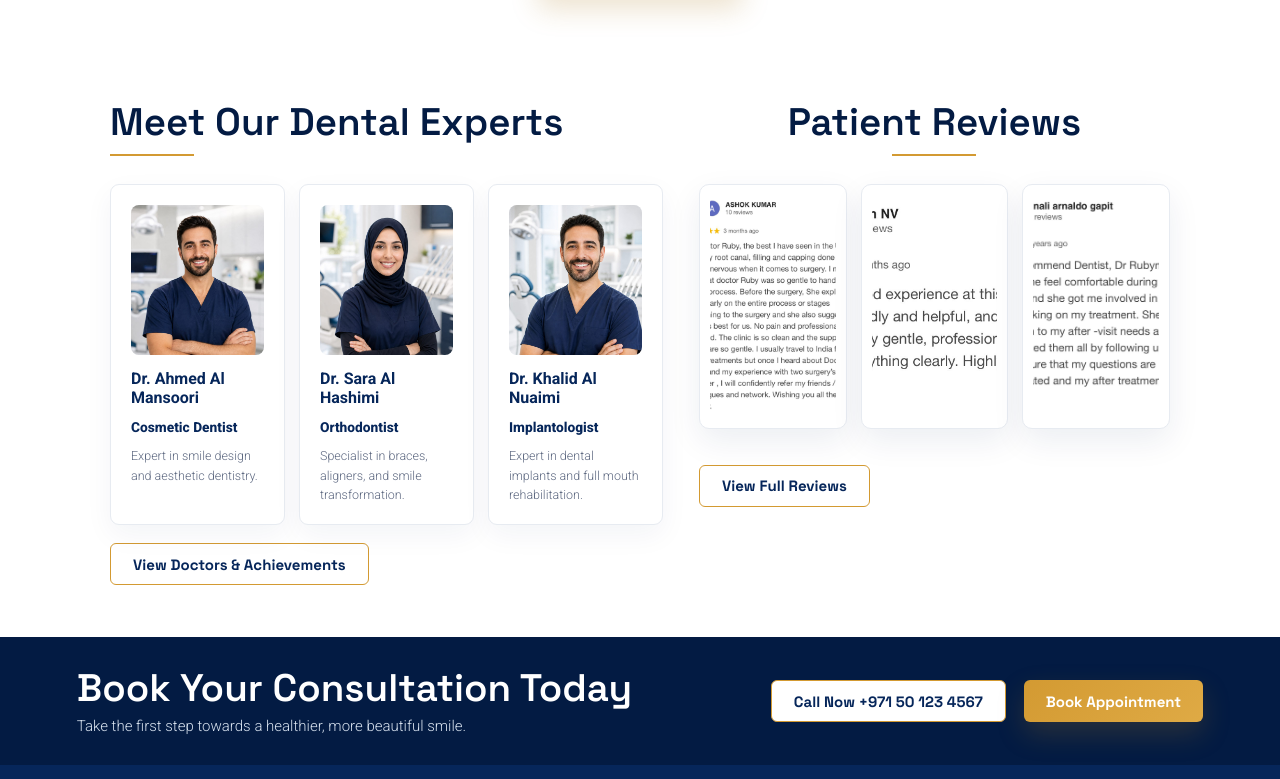
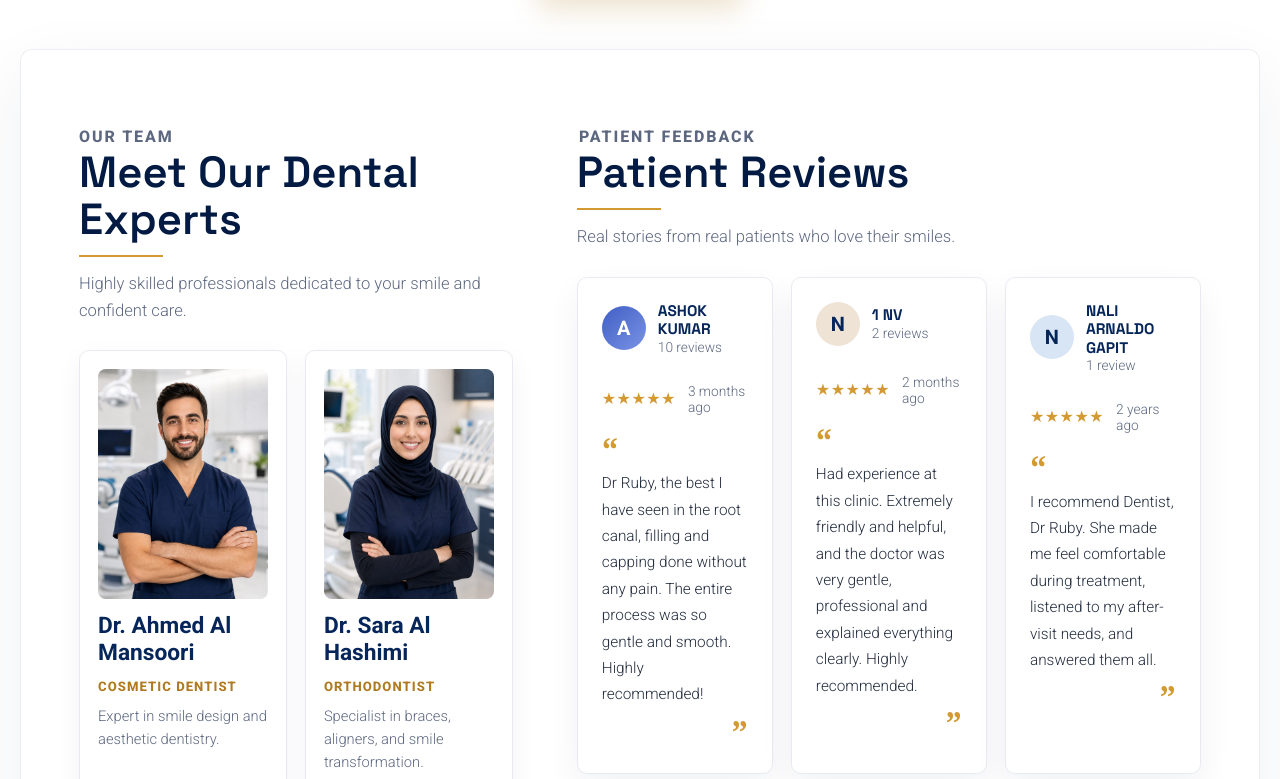
Before and after one commit to Fazilfazi991/dental, a plain HTML site: page index.html in a window 1280 px wide. Shown: the part 4181-4960 px from the top of the page. Drawn offline with Linux system fonts and the light colour scheme.

Commit message:
Redesign homepage experts and reviews section

```diff
--- a/index.html
+++ b/index.html
@@ -422,12 +422,14 @@
         </div>
       </section>
 
-      <section class="section split-row reveal">
+      <section class="section split-row experts-feedback reveal">
         <div id="team">
           <div class="section-title">
+            <p class="eyebrow">Our Team</p>
             <h2>Meet Our Dental Experts</h2>
+            <p>Highly skilled professionals dedicated to your smile and confident care.</p>
           </div>
-          <div class="doctor-grid">
+          <div class="doctor-grid home-doctor-grid">
             <article class="doctor-card">
               <img class="doctor-photo" src="assets/doctor-ahmed-opt.jpg" alt="Dr. Ahmed Al Mansoori" />
               <h3>Dr. Ahmed Al Mansoori</h3>
@@ -440,29 +442,67 @@
               <p>Orthodontist</p>
               <small>Specialist in braces, aligners, and smile transformation.</small>
             </article>
-            <article class="doctor-card">
-              <img class="doctor-photo" src="assets/doctor-khalid-opt.jpg" alt="Dr. Khalid Al Nuaimi" />
-              <h3>Dr. Khalid Al Nuaimi</h3>
-              <p>Implantologist</p>
-              <small>Expert in dental implants and full mouth rehabilitation.</small>
-            </article>
           </div>
           <a class="button secondary team-link" href="doctors.html">View Doctors & Achievements</a>
         </div>
 
         <div>
-          <div class="section-title centered">
+          <div class="section-title">
+            <p class="eyebrow">Patient Feedback</p>
             <h2>Patient Reviews</h2>
+            <p>Real stories from real patients who love their smiles.</p>
           </div>
           <div class="home-review-grid">
-            <article class="review-card">
-              <img src="assets/reviews/review-01.jpeg" alt="Dentiva patient review screenshot 01" loading="lazy" />
+            <article class="home-review-card">
+              <div class="review-author">
+                <span class="review-avatar">A</span>
+                <div>
+                  <strong>Ashok Kumar</strong>
+                  <small>10 reviews</small>
+                </div>
+              </div>
+              <div class="review-stars" aria-label="5 star review">
+                <span>&#9733;&#9733;&#9733;&#9733;&#9733;</span>
+                <small>3 months ago</small>
+              </div>
+              <p>
+                Dr Ruby, the best I have seen in the root canal, filling and capping done
+                without any pain. The entire process was so gentle and smooth. Highly recommended!
+              </p>
             </article>
-            <article class="review-card">
-              <img src="assets/reviews/review-02.jpeg" alt="Dentiva patient review screenshot 02" loading="lazy" />
+            <article class="home-review-card">
+              <div class="review-author">
+                <span class="review-avatar warm">N</span>
+                <div>
+                  <strong>1 NV</strong>
+                  <small>2 reviews</small>
+                </div>
+              </div>
+              <div class="review-stars" aria-label="5 star review">
+                <span>&#9733;&#9733;&#9733;&#9733;&#9733;</span>
+                <small>2 months ago</small>
+              </div>
+              <p>
+                Had experience at this clinic. Extremely friendly and helpful, and the doctor was
+                very gentle, professional and explained everything clearly. Highly recommended.
+              </p>
             </article>
-            <article class="review-card">
-              <img src="assets/reviews/review-03.jpeg" alt="Dentiva patient review screenshot 03" loading="lazy" />
+            <article class="home-review-card">
+              <div class="review-author">
+                <span class="review-avatar cool">N</span>
+                <div>
+                  <strong>Nali Arnaldo Gapit</strong>
+                  <small>1 review</small>
+                </div>
+              </div>
+              <div class="review-stars" aria-label="5 star review">
+                <span>&#9733;&#9733;&#9733;&#9733;&#9733;</span>
+                <small>2 years ago</small>
+              </div>
+              <p>
+                I recommend Dentist, Dr Ruby. She made me feel comfortable during treatment,
+                listened to my after-visit needs, and answered them all.
+              </p>
             </article>
           </div>
           <a class="button secondary team-link" href="reviews.html">View Full Reviews</a>
--- a/script.js
+++ b/script.js
@@ -1,5 +1,5 @@
 const revealItems = document.querySelectorAll(
-  ".reveal, .service-card, .kids-care-grid article, .process-grid article, .feature-grid article, .gallery-case, .review-card, .doctor-card, .doctor-achievements article, .testimonial-grid article"
+  ".reveal, .service-card, .kids-care-grid article, .process-grid article, .feature-grid article, .gallery-case, .review-card, .home-review-card, .doctor-card, .doctor-achievements article, .testimonial-grid article"
 );
 
 const siteHeader = document.querySelector(".site-header");
--- a/styles.css
+++ b/styles.css
@@ -1298,6 +1298,32 @@ textarea {
   gap: 36px;
 }
 
+.experts-feedback {
+  width: min(1500px, calc(100% - 40px));
+  grid-template-columns: minmax(0, 0.82fr) minmax(0, 1.18fr);
+  gap: clamp(42px, 5vw, 76px);
+  padding: clamp(42px, 5vw, 58px);
+  background: rgba(255, 255, 255, 0.82);
+  border: 1px solid rgba(6, 38, 90, 0.08);
+  border-radius: 12px;
+  box-shadow: 0 24px 70px rgba(6, 38, 90, 0.07);
+}
+
+.experts-feedback .section-title {
+  margin-bottom: 26px;
+}
+
+.experts-feedback .section-title p:not(.eyebrow) {
+  max-width: none;
+  margin: 14px 0 0;
+  color: var(--muted);
+  font-size: clamp(0.96rem, 1.3vw, 1.12rem);
+}
+
+.experts-feedback .section-title h2 {
+  font-size: clamp(2rem, 3.4vw, 3rem);
+}
+
 .doctor-grid,
 .testimonial-grid {
   display: grid;
@@ -1305,22 +1331,112 @@ textarea {
   gap: 14px;
 }
 
+.home-doctor-grid {
+  grid-template-columns: repeat(2, minmax(0, 1fr));
+  gap: 18px;
+}
+
 .home-review-grid {
   display: grid;
   grid-template-columns: repeat(3, minmax(0, 1fr));
-  gap: 14px;
-}
-
-.home-review-grid .review-card {
+  gap: 18px;
+}
+
+.home-review-card {
+  min-width: 0;
+  padding: 24px;
+  background: #ffffff;
+  border: 1px solid var(--line);
+  border-radius: 10px;
+  box-shadow: 0 14px 34px rgba(6, 38, 90, 0.06);
+}
+
+.review-author {
   display: flex;
-  min-height: 245px;
-}
-
-.home-review-grid .review-card img {
-  width: 100%;
-  height: 100%;
-  object-fit: cover;
-  object-position: top center;
+  align-items: center;
+  gap: 12px;
+  margin-bottom: 28px;
+}
+
+.review-avatar {
+  display: grid;
+  width: 44px;
+  height: 44px;
+  flex: 0 0 44px;
+  place-items: center;
+  color: #ffffff;
+  background: linear-gradient(135deg, #405fc4, #7993e4);
+  border-radius: 50%;
+  font-size: 1.25rem;
+  font-weight: 700;
+}
+
+.review-avatar.warm {
+  color: var(--navy);
+  background: #efe3d6;
+}
+
+.review-avatar.cool {
+  color: var(--navy);
+  background: #d8e5f5;
+}
+
+.review-author strong {
+  display: block;
+  color: var(--navy);
+  font-family: "Space Grotesk", Arial, sans-serif;
+  font-size: 0.96rem;
+  line-height: 1.2;
+  text-transform: uppercase;
+}
+
+.review-author small,
+.review-stars small {
+  display: block;
+  color: var(--muted);
+  font-size: 0.86rem;
+}
+
+.review-stars {
+  display: flex;
+  align-items: center;
+  gap: 12px;
+  margin-bottom: 18px;
+}
+
+.review-stars span {
+  color: var(--gold);
+  font-size: 1rem;
+  letter-spacing: 0.03em;
+}
+
+.home-review-card p {
+  position: relative;
+  margin: 0;
+  color: #222c3d;
+  font-size: 0.96rem;
+  line-height: 1.72;
+}
+
+.home-review-card p::before,
+.home-review-card p::after {
+  display: block;
+  color: var(--gold);
+  font-family: Georgia, serif;
+  font-size: 2.1rem;
+  font-weight: 700;
+  line-height: 1;
+}
+
+.home-review-card p::before {
+  content: open-quote;
+  margin-bottom: 4px;
+}
+
+.home-review-card p::after {
+  content: close-quote;
+  margin-top: 8px;
+  text-align: right;
 }
 
 .doctor-photo {
@@ -1338,6 +1454,33 @@ textarea {
   color: var(--navy);
   font-size: 0.86rem;
   font-weight: 800;
+}
+
+.experts-feedback .doctor-card {
+  padding: 18px;
+  border-radius: 10px;
+}
+
+.experts-feedback .doctor-card h3 {
+  font-size: clamp(1.18rem, 1.8vw, 1.42rem);
+  line-height: 1.18;
+}
+
+.experts-feedback .doctor-card p {
+  color: var(--gold-dark);
+  font-size: 0.82rem;
+  letter-spacing: 0.08em;
+  text-transform: uppercase;
+}
+
+.experts-feedback .doctor-card small {
+  display: block;
+  font-size: 0.92rem;
+}
+
+.experts-feedback .doctor-photo {
+  height: 230px;
+  border-radius: 8px;
 }
 
 .doctor-achievements {
@@ -1579,6 +1722,7 @@ textarea {
 .feature-grid article,
 .gallery-case,
 .review-card,
+.home-review-card,
 .doctor-card,
 .doctor-achievements article,
 .testimonial-grid article,
@@ -1594,6 +1738,7 @@ textarea {
 .feature-grid article.is-visible,
 .gallery-case.is-visible,
 .review-card.is-visible,
+.home-review-card.is-visible,
 .doctor-card.is-visible,
 .doctor-achievements article.is-visible,
 .testimonial-grid article.is-visible,
@@ -1607,6 +1752,7 @@ textarea {
 .feature-grid article:nth-child(2),
 .gallery-case:nth-child(2),
 .review-card:nth-child(2),
+.home-review-card:nth-child(2),
 .doctor-card:nth-child(2),
 .doctor-achievements article:nth-child(2),
 .testimonial-grid article:nth-child(2),
@@ -1619,6 +1765,7 @@ textarea {
 .feature-grid article:nth-child(3),
 .gallery-case:nth-child(3),
 .review-card:nth-child(3),
+.home-review-card:nth-child(3),
 .doctor-card:nth-child(3),
 .doctor-achievements article:nth-child(3),
 .testimonial-grid article:nth-child(3),
@@ -1742,12 +1889,17 @@ textarea {
     grid-template-columns: repeat(2, minmax(0, 1fr));
   }
 
+  .experts-feedback {
+    grid-template-columns: 1fr;
+    padding: 34px 24px;
+  }
+
   .home-review-grid {
     grid-template-columns: 1fr;
   }
 
-  .home-review-grid .review-card {
-    min-height: 0;
+  .home-review-card {
+    padding: 22px;
   }
 
   .review-wall {
```
